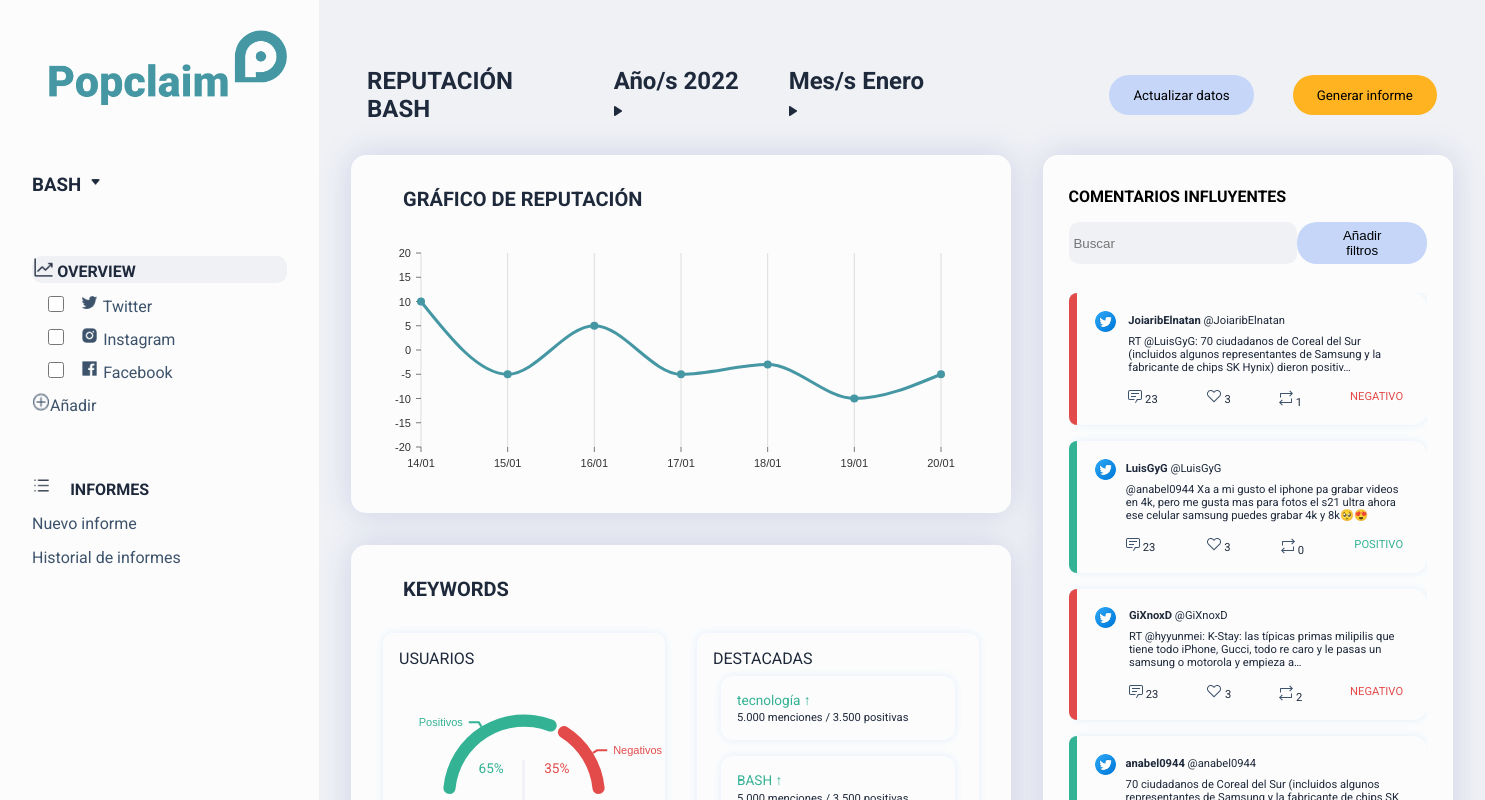
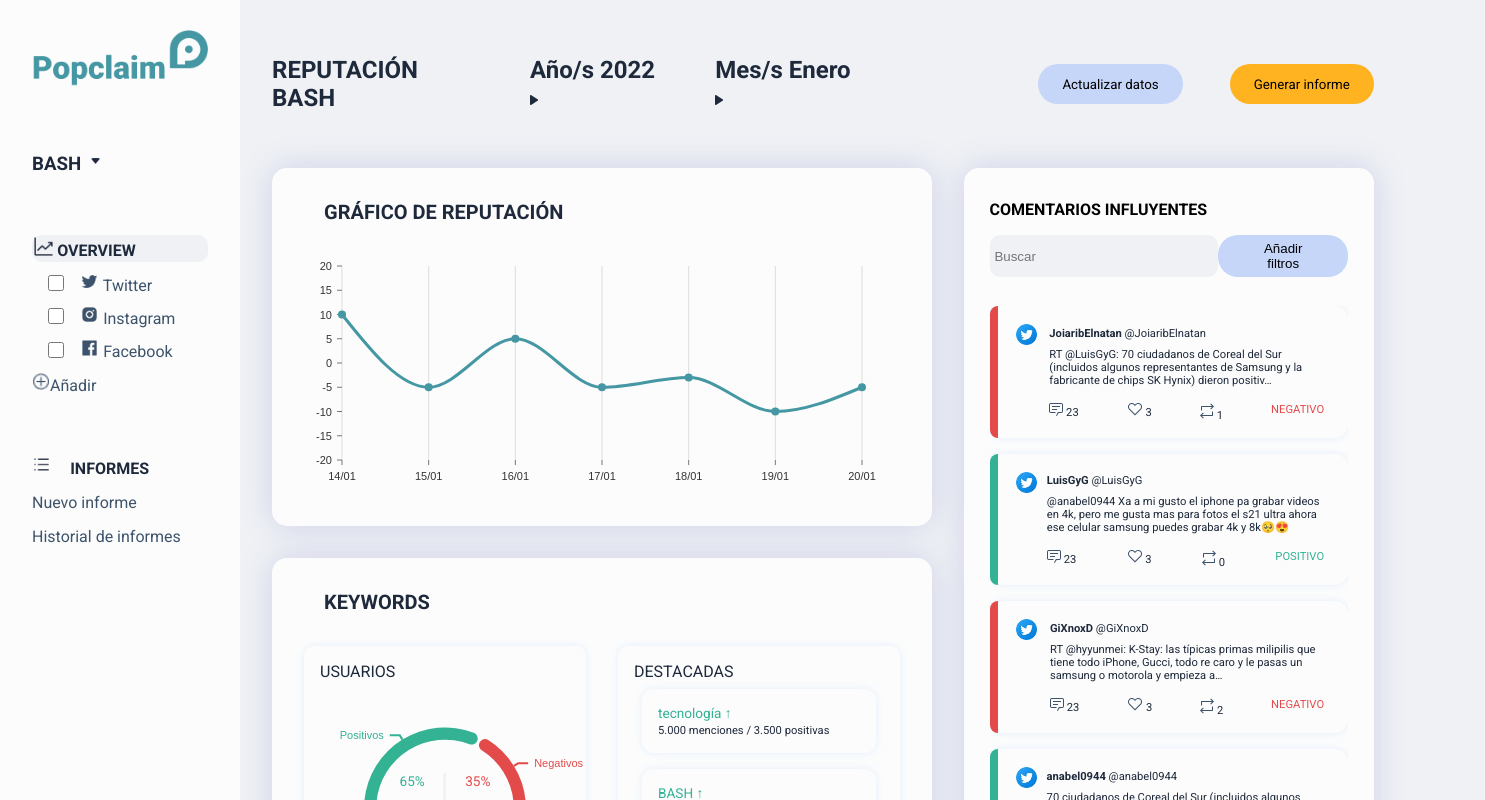
Before and after one commit to jjcasco99/popclaim, a React (Create React App) app in the folder client/: page /dashboard in a window 1280 px wide. Shown: the top 800 px of the page, 1485 px wide, since content can reach past the window. Built offline with nearby package versions, Linux system fonts and the light colour scheme.

Commit message:
various adjustments

```diff
--- a/client/src/components/Card.jsx
+++ b/client/src/components/Card.jsx
@@ -3,9 +3,7 @@
 import logo from '../assets/logo.png';
 import Vectorcomment from '../assets/Vectorcomment.png';
 import Vectorlove from '../assets/Vectorlove.png';
-import arrowdown from '../assets/arrowdown.png';
 import Vectorretweet from '../assets/Vectorretweet.png';
-// import {logo, Vectorcomment, Vectorlove, Vectorretweet} from ../assets/
 
 function card({ tweet }) {
   const {
--- a/client/src/components/Cardlist.jsx
+++ b/client/src/components/Cardlist.jsx
@@ -3,11 +3,9 @@
 import './Cardlist.css';
 
 function Cardlist({ tweets }) {
-  console.log(tweets);
-
   // Paint tweets function
   const paintTweets = () => {
-    return tweets.map(tweet => <Card key={tweets.created_at} tweet={tweet} />);
+    return tweets.map(tweet => <Card key={tweet.created_at} tweet={tweet} />);
   };
 
   return (
--- a/client/src/components/Dashboard.css
+++ b/client/src/components/Dashboard.css
@@ -14,14 +14,14 @@
 
 .cabecera-flex {
   display: flex;
-  justify-content: center;
-  gap: 1.5rem;
+  justify-content: space-between;
+  gap: 2rem;
 }
 
 .cabecera-dashboard {
   display: flex;
-  padding: 2rem 3rem;
-  margin-top: 2.2rem;
+  padding: 2rem;
+  margin: 1.5rem 0;
   align-items: center;
   font-family: 'Roboto', sans-serif;
 }
--- a/client/src/components/Dashboard.jsx
+++ b/client/src/components/Dashboard.jsx
@@ -20,7 +20,7 @@
             <h2 className="cabecera-año">
               Año/s 2022 <img src={arrow} alt="" />
             </h2>
-            <h2 className="cabecera.mes">
+            <h2 className="cabecera-mes">
               Mes/s Enero <img src={arrow} alt="" />
             </h2>
           </div>
--- a/client/src/components/Header.css
+++ b/client/src/components/Header.css
@@ -10,8 +10,7 @@
 
 #logo img {
   margin-top: 30px;
-  margin-left: 15px;
-  width: 15rem;
+  width: 11rem;
 }
 
 #company {
--- a/client/src/components/Report.jsx
+++ b/client/src/components/Report.jsx
@@ -1,7 +1,7 @@
 import React from 'react';
 import Reputation from './Reputation';
 import './Report.css';
-import Card from './Card';
+import TweetReport from './TweetReport';
 
 const Report = () => {
   return (
@@ -37,7 +37,7 @@
         adipiscing dd elit. Nunc, pellentesq{' '}
       </p>
       <div className="cardtwit__container">
-        <Card />
+        <TweetReport />
       </div>
       <p className="rep__text">
         Lorem ipsum dolor sit amet, consectetur adipiscing dd elit. Nunc,
--- /dev/null
+++ b/client/src/components/TweetReport.jsx
@@ -0,0 +1,48 @@
+import React from 'react';
+import './Card.css';
+import logo from '../assets/logo.png';
+import Vectorcomment from '../assets/Vectorcomment.png';
+import Vectorlove from '../assets/Vectorlove.png';
+import Vectorretweet from '../assets/Vectorretweet.png';
+
+function card() {
+  return (
+    <section>
+      <div className="mainContainer">
+        <div className="twit-container">
+          <div className="line red-line"></div>
+          <div className="logo-container">
+            <img className="logo" src={logo} alt="logo" />
+          </div>
+          <div>
+            <div>
+              <p className="twit-title">
+                <strong>meinOddity </strong>@meinOddity
+              </p>
+              <p className="twit-text">
+                Segun yo escogí samsung para silenciar las notificaciones y para
+                solo escuchar llamadas, aun así vibran, es molesto tener que
+                silenciar una por una, ya no escogere Samsung.
+              </p>
+            </div>
+            <div className="iconbar">
+              <p>
+                <img src={Vectorcomment} alt="comment" /> 23
+              </p>
+              <p>
+                <img src={Vectorlove} alt="like" /> 3
+              </p>
+              <p>
+                <img src={Vectorretweet} alt="retwit" /> 16
+              </p>
+              <div className="rightalign">
+                <p className="negative">NEGATIVO</p>
+              </div>
+            </div>
+          </div>
+        </div>
+      </div>
+    </section>
+  );
+}
+export default card;
```
